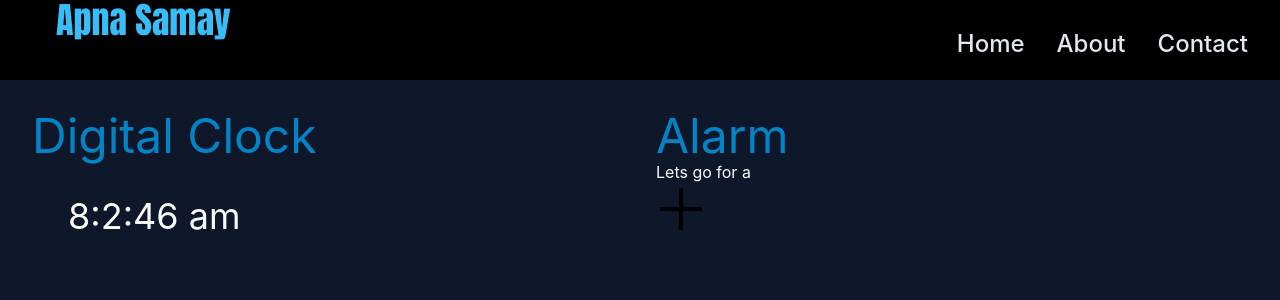
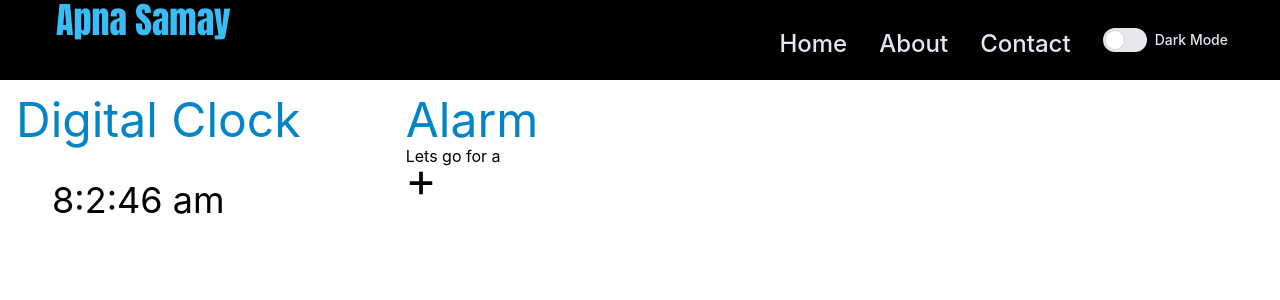
Before and after one commit to Coderaman-tech/Apna-Samay, a React (Create React App) app: page / in a window 1280 px wide. Shown: the top 300 px of the page. Built offline with nearby package versions, Linux system fonts and the light colour scheme.

Commit message:
add dark_mode

```diff
--- a/src/App.jsx
+++ b/src/App.jsx
@@ -9,7 +9,24 @@ import Layout from "./components/Layout";
 function App() {
 
   const [loading, setLoading] = useState(true);
+    const [mode, setMode] = useState('light')
+    const [modeText, setModeText] = useState('Dark Mode');
 
+    function toggleMode(){
+        if(mode==='light'){
+            setMode('dark');
+            setModeText('Light Mode');
+            document.body.style.backgroundColor='black';
+            document.body.style.color='white';
+        }
+        else{
+          setMode('light');
+          setModeText('Dark Mode');
+          document.body.style.backgroundColor='white';
+          document.body.style.color='black';
+
+        }
+    }
   useEffect(function(){
     setTimeout(function(){
       setLoading(false);
@@ -21,7 +38,7 @@ function App() {
       {
         loading===true ? <Loader/>:
         <>
-        <Navbar/>
+        <Navbar mode={mode} modeText={modeText} toggleMode={toggleMode}/>
 
         <Layout>
 
--- a/src/Navbar.jsx
+++ b/src/Navbar.jsx
@@ -1,16 +1,37 @@
 import { Link } from "react-router-dom";
 
-function Navbar(){
-    return(
+
+function Navbar(props) {
+
+    return (
         <div className="bg-black h-20">
-                {/* <img src="logo.gif" alt="logo" className="rounded-full w-8 h-8 ml-10"/> */}
-                <Link to="/" className=" py-7 ml-14 text-sky-400 text-4xl font-bolder">
+            {/* <img src="logo.gif" alt="logo" className="rounded-full w-8 h-8 ml-10"/> */}
+            <Link to="/" className=" py-7 ml-14 text-sky-400 text-4xl font-bolder">
                 Apna Samay</Link>
-                <nav style={{float:'right'}} className='my-7 font-medium text-2xl flex space-x-8 mr-8'>
-                <Link to="/"className="text-slate-200">Home</Link>
-                <Link to="/about"className="text-slate-200">About</Link>
-                <Link to="/contact" className="text-slate-200">Contact</Link>
-                </nav>
+            <nav style={{ float: 'right' }} className='my-7 font-medium text-2xl flex space-x-8 mr-8 text-slate-200'>
+                <Link to="/" className="">Home</Link>
+                <Link to="/about" className="">About</Link>
+                <Link to="/contact" className="">Contact</Link>
+                <div>
+                    <div className="flex">
+                        <label className="inline-flex relative items-center mr-5 cursor-pointer">
+                            <input
+                                type="checkbox"
+                                className="sr-only peer"
+
+                                readOnly
+                            />
+                            <div
+                                onClick={props.toggleMode}
+                                className="w-11 h-6 bg-gray-200 rounded-full peer  peer-focus:ring-green-300  peer-checked:after:translate-x-full peer-checked:after:border-white after:content-[''] after:absolute after:top-0.5 after:left-[2px] after:bg-white after:border-gray-300 after:border after:rounded-full after:h-5 after:w-5 after:transition-all peer-checked:bg-sky-600"
+                            ></div>
+                            <span className="ml-2 text-sm ">
+                                {props.modeText}
+                            </span>
+                        </label>
+                    </div>
+                    </div>
+            </nav>
 
 
         </div>
--- a/src/components/Alarm.jsx
+++ b/src/components/Alarm.jsx
@@ -1,16 +1,13 @@
 import React from 'react'
-import { GrAdd } from 'react-icons/gr';
+import { GoPlus} from 'react-icons/go';
 
 function Alarm() {
   return (
-    <div>
+    <div className='m-x-5'>
       <h1 className='text-5xl text-sky-600 '>Alarm</h1>
       <h3 className=''> Lets go for a
 
-        <GrAdd Close
-          className="icon"
-          size="50px"
-          color="white" />
+        <GoPlus className="icon" size="30px" color='black' />
 
       </h3>
     </div>
--- a/src/components/Clock.jsx
+++ b/src/components/Clock.jsx
@@ -22,7 +22,7 @@ function Time() {
   return (
     <div>
       <h1 className='text-sky-600 text-5xl c-slate-500'>Digital Clock</h1>
-      <h2 className='text-4xl m-9' >{hour}:{minute}:{second}  {AmOrPm}</h2>
+      <h2 className='text-4xl m-9 dark:text-white' >{hour}:{minute}:{second}  {AmOrPm}</h2>
 
     </div>
   )
--- a/src/components/Layout.jsx
+++ b/src/components/Layout.jsx
@@ -1,6 +1,6 @@
 function Layout({children}){
     return(
-        <div className="bg-slate-900  min-h-screen text-zinc-50 p-4">
+        <div>
             <div className="container mx-auto">
             {children}
             </div>
```
